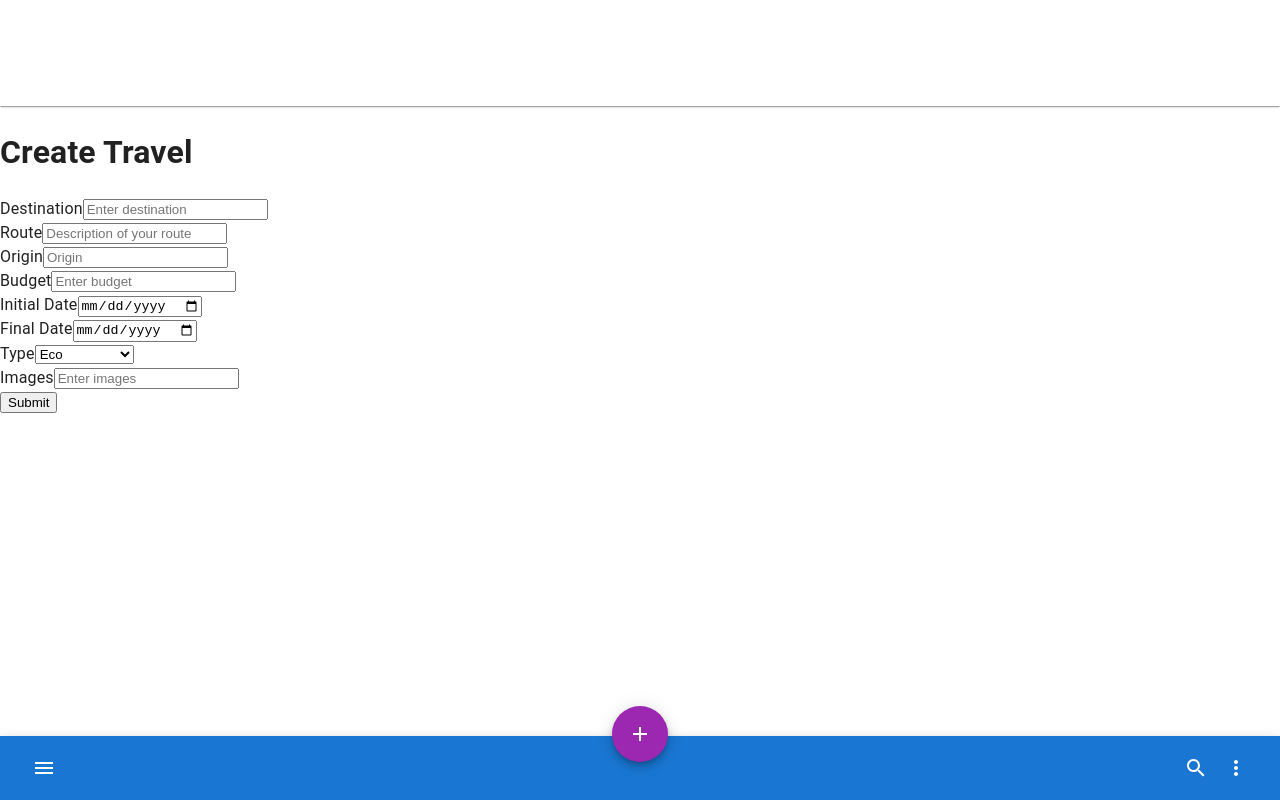
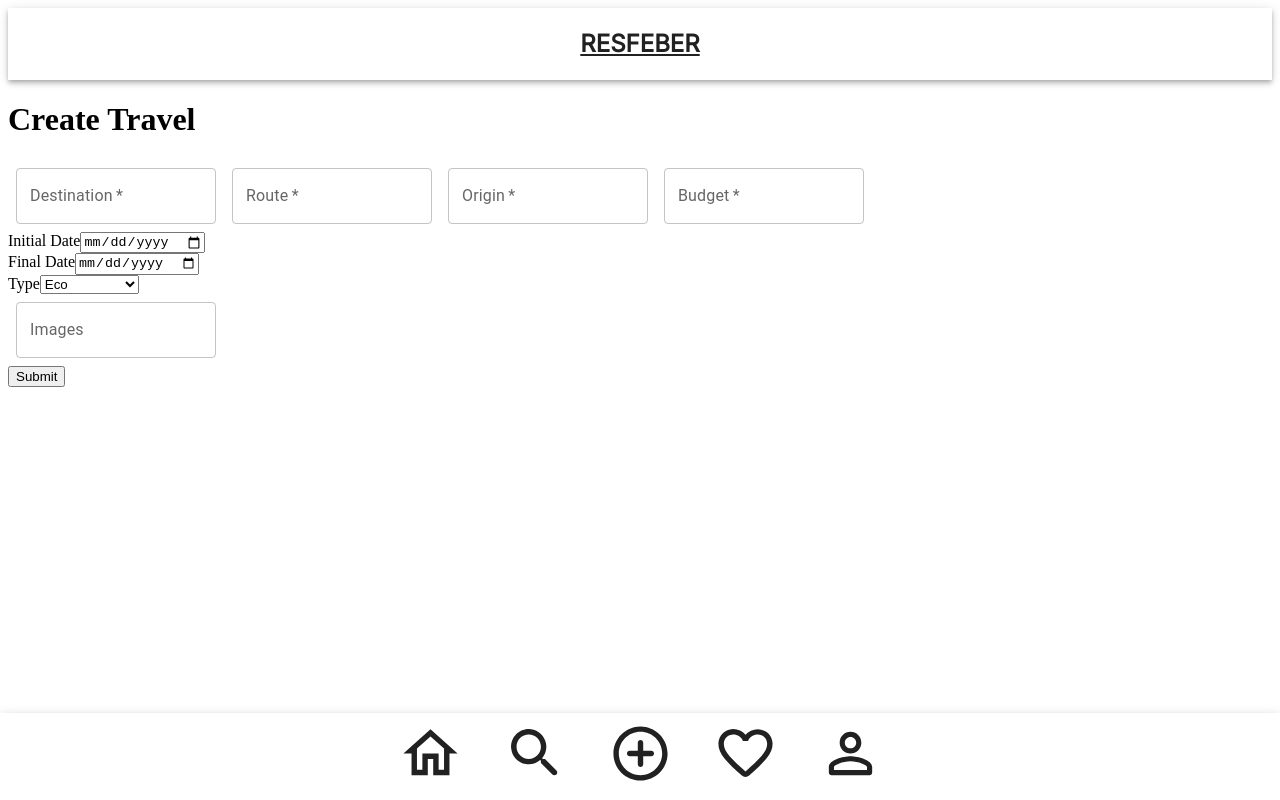
Before and after one commit to cristinahcm/resfeber-client, a React (Create React App) app: page /createTravel in a window 1280 px wide. Built offline with nearby package versions, Linux system fonts and the light colour scheme; the HTML template or start-up script is replaced by a standard one.

Commit message:
material ui + travel form

```diff
--- a/public/index.html
+++ b/public/index.html
@@ -9,6 +9,9 @@
       name="description"
       content="Web site created using create-react-app"
     />
+    <style>
+      @import url('https://fonts.googleapis.com/css2?family=Inter:wght@100;200;400&display=swap');
+      </style>
     <!--
       manifest.json provides metadata used when your web app is installed on a
       user's mobile device or desktop. See https://developers.google.com/web/fundamentals/web-app-manifest/
--- a/src/App.jsx
+++ b/src/App.jsx
@@ -1,4 +1,4 @@
-import { Routes, Route } from "react-router-dom"
+import { Routes, Route, Link } from "react-router-dom"
 import BottomAppBar from "./components/Navbar/Navbar"
 import Home from "./pages/Home"
 import Signin from "./pages/Signin"
@@ -10,12 +10,15 @@ import CreateTravelPage from "./pages/CreateTravelPage"
 import UserInfoPage from "./pages/UserInfoPage"
 import UserProfile from "./pages/UserProfile"
 import SearchPage from "./pages/SearchPage"
+import ResponsiveAppBar from "./components/Logo/Logo"
 
 
 function App() {
 	return (
 		<div className="App">
+
 			<BottomAppBar />
+			<ResponsiveAppBar />
 			<Routes>
 				<Route path="/" element={<Home />} />
 				<Route path="/createTravel" element={<CreateTravelPage />} />
--- a/src/components/Forms/TravelForm.jsx
+++ b/src/components/Forms/TravelForm.jsx
@@ -1,6 +1,14 @@
 import React, { useState } from "react"
 import { useNavigate } from "react-router-dom"
 import axios from "axios"
+import Box from '@mui/material/Box';
+import TextField from '@mui/material/TextField';
+import InputLabel from '@mui/material/InputLabel';
+import MenuItem from '@mui/material/MenuItem';
+import FormControl from '@mui/material/FormControl';
+import Select from '@mui/material/Select';
+
+
 
 const API_URL = 'http://localhost:5005';
 
@@ -11,9 +19,11 @@ const TravelForm = () => {
     budget: "",
     initialDate: "",
     finalDate: "",
-    type: "",
+    type: ["Eco, Family, Solo, Friends, Only Women"],
     images: [],
   });
+  const [type, setType] = React.useState('');
+
   const navigate = useNavigate();
   const handleChange = (e) => {
     setTravel({
@@ -35,52 +45,47 @@ const TravelForm = () => {
 
   }
   return (
+    <Box
+      sx={{
+        '& .MuiTextField-root': { m: 1, width: '25ch' },
+      }}
+      noValidate
+      autoComplete="off"
+    >
       <div className="container">
       <form onSubmit={handleSubmit}>
-        <div className="form-group">
-          <label htmlFor="destination">Destination</label>
-          <input
-            type="text"
-            className="form-control"
+        <TextField
+          required
           id="destination"
+          label="Destination"
           name="destination"
           placeholder="Enter destination"
           onChange={handleChange}
         />
-        </div>
-        <div className="form-group">
-          <label htmlFor="route">Route</label>
-          <input
-            type="text"
-            className="form-control"
+        <TextField
+          required
           id="route"
+          label="Route"
           name="route"
-            placeholder="Description of your route"
+          placeholder="Describe the route"
           onChange={handleChange}
         />
-        </div>
-        <div className="form-group">
-          <label htmlFor="origin">Origin</label>
-          <input
-            type="text"
-            className="form-control"
+        <TextField
+          required
           id="origin"
+          label="Origin"
           name="origin"
           placeholder="Origin"
           onChange={handleChange}
         />
-        </div>
-        <div className="form-group">
-          <label htmlFor="budget">Budget</label>
-          <input
-            type="number"
-            className="form-control"
+        <TextField
+        required
         id="budget"
+        label="Budget"
         name="budget"
-            placeholder="Enter budget"
+        placeholder="Budget"
         onChange={handleChange}
       />
-        </div>
         <div className="form-group">
           <label htmlFor="initialDate">Initial Date</label>
           <input
@@ -113,22 +118,20 @@ const TravelForm = () => {
             <option value="Solo">Solo</option>
           </select>
         </div>
-        <div className="form-group">
-          <label htmlFor="images">Images</label>
-          <input
-            type="text"
-            className="form-control"
+        <TextField
         id="images"
+        label="Images"
         name="images"
-            placeholder="Enter images"
+        placeholder="Images"
         onChange={handleChange}
       />
-        </div>
+      <br />
         <button type="submit" className="btn btn-primary">
           Submit
         </button>
       </form>
     </div>
+    </Box>
   );
 
 }
--- /dev/null
+++ b/src/components/Logo/Logo.jsx
@@ -0,0 +1,39 @@
+import * as React from 'react';
+import AppBar from '@mui/material/AppBar';
+import Toolbar from '@mui/material/Toolbar';
+import Typography from '@mui/material/Typography';
+import Container from '@mui/material/Container';
+
+const ResponsiveAppBar = () => {
+  const [anchorElNav, setAnchorElNav] = React.useState(null);
+  const [anchorElUser, setAnchorElUser] = React.useState(null);
+
+  return (
+    <AppBar position="static">
+
+          <Typography
+            variant="h5"
+            noWrap
+            component="a"
+            href=""
+            sx={{
+              display: 'flex',
+              fontFamily: 'Inter',
+              fontWeight: 800,
+              justifyContent: 'center',
+              backgroundColor: 'white',
+              color:'#212121',
+              padding:'20px',
+            }}
+          >
+            <div className='logo'>
+            RESFEBER
+            </div>
+
+          </Typography>
+
+
+    </AppBar>
+  );
+};
+export default ResponsiveAppBar;
--- a/src/components/Navbar/Navbar.jsx
+++ b/src/components/Navbar/Navbar.jsx
@@ -1,121 +1,34 @@
-//import { NavLink } from "react-router-dom"
 import useAuth from "../../context/auth/useAuth"
-// import "./Navbar.css"
 
 import * as React from 'react';
 import { styled } from '@mui/material/styles';
 import AppBar from '@mui/material/AppBar';
-import Box from '@mui/material/Box';
-import CssBaseline from '@mui/material/CssBaseline';
 import Toolbar from '@mui/material/Toolbar';
-import Typography from '@mui/material/Typography';
 import IconButton from '@mui/material/IconButton';
-import Paper from '@mui/material/Paper';
 import Fab from '@mui/material/Fab';
-import List from '@mui/material/List';
-import ListItem from '@mui/material/ListItem';
-import ListItemAvatar from '@mui/material/ListItemAvatar';
-import ListItemText from '@mui/material/ListItemText';
-import ListSubheader from '@mui/material/ListSubheader';
-import Avatar from '@mui/material/Avatar';
-import MenuIcon from '@mui/icons-material/Menu';
-import AddIcon from '@mui/icons-material/Add';
-import SearchIcon from '@mui/icons-material/Search';
-import MoreIcon from '@mui/icons-material/MoreVert';
 
+import SearchRoundedIcon from '@mui/icons-material/SearchRounded';
+import HomeOutlinedIcon from '@mui/icons-material/HomeOutlined';
+import ControlPointRoundedIcon from '@mui/icons-material/ControlPointRounded';
+import FavoriteBorderRoundedIcon from '@mui/icons-material/FavoriteBorderRounded';
+import PersonOutlineRoundedIcon from '@mui/icons-material/PersonOutlineRounded';
+import {Link} from 'react-router-dom';
 
-const StyledFab = styled(Fab)({
-  position: 'absolute',
-  zIndex: 1,
-  top: -30,
-  left: 0,
-  right: 0,
-  margin: '0 auto',
-});
 
 export default function BottomAppBar() {
   return (
     <React.Fragment>
-      <CssBaseline />
-      <Paper square sx={{ pb: '50px' }}>
-        <Typography variant="h5" gutterBottom component="div" sx={{ p: 2, pb: 0 }}>
-
-        </Typography>
-        <List sx={{ mb: 2 }}>
-          {/* {messages.map(({ id, primary, secondary, person }) => (
-            <React.Fragment key={id}>
-              {id === 1 && (
-                <ListSubheader sx={{ bgcolor: 'background.paper' }}>
-                  Today
-                </ListSubheader>
-              )}
-
-              {id === 3 && (
-                <ListSubheader sx={{ bgcolor: 'background.paper' }}>
-                  Yesterday
-                </ListSubheader>
-              )}
-
-              <ListItem button>
-                <ListItemAvatar>
-                  <Avatar alt="Profile Picture" src={person} />
-                </ListItemAvatar>
-                <ListItemText primary={primary} secondary={secondary} />
-              </ListItem>
-            </React.Fragment>
-          ))} */}
-        </List>
-      </Paper>
-      <AppBar position="fixed" color="primary" sx={{ top: 'auto', bottom: 0 }}>
-        <Toolbar>
-          <IconButton color="inherit" aria-label="open drawer">
-            <MenuIcon />
-          </IconButton>
-          <StyledFab color="secondary" aria-label="add">
-            <AddIcon />
-          </StyledFab>
-          <Box sx={{ flexGrow: 1 }} />
-          <IconButton color="inherit">
-            <SearchIcon />
-          </IconButton>
-          <IconButton color="inherit">
-            <MoreIcon />
+      <AppBar position="fixed" sx={{ top: 'auto', bottom: 0, }}>
+        <Toolbar sx={{backgroundColor:'white', display: 'flex', justifyContent:'center'}}>
+          <IconButton>
+            <Link to="/"><HomeOutlinedIcon sx={{color:'#212121', fontSize:'65px', paddingRight:'20px', paddingLeft:'20px'}}/></Link>
+            <Link to="/search"><SearchRoundedIcon sx={{color:'#212121', fontSize:'65px', paddingRight:'20px', paddingLeft:'20px'}}/></Link>
+            <Link to="/createTravel"><ControlPointRoundedIcon sx={{color:'#212121', fontSize:'65px', paddingRight:'20px', paddingLeft:'20px'}}/></Link>
+            <Link to="/favorites"><FavoriteBorderRoundedIcon sx={{color:'#212121', fontSize:'65px', paddingRight:'20px', paddingLeft:'20px'}}/></Link>
+            <Link to="/profile/:id"><PersonOutlineRoundedIcon sx={{color:'#212121', fontSize:'65px', paddingRight:'20px', paddingLeft:'20px'}}/></Link>
           </IconButton>
         </Toolbar>
       </AppBar>
     </React.Fragment>
   );
 }
-
-
-
-
-
-
-
-// const Navbar = () => {
-// 	// We are getting the user and some functions from the context
-// 	const { isLoggedIn, currentUser, removeUser } = useAuth()
-// 	// console.log(currentUser)
-// 	return (
-// 		<nav className="Navbar">
-// 			<NavLink className="logo" to="/">
-// 				App name
-// 			</NavLink>
-// 			{isLoggedIn && (
-// 				<>
-// 					<NavLink to="/profile">{currentUser.email}</NavLink>
-// 					<button onClick={removeUser}>Log-Out</button>
-// 				</>
-// 			)}
-// 			{!isLoggedIn && (
-// 				<>
-// 					<NavLink to="/signin">Log in</NavLink>
-// 					<NavLink to="/signup">Sign Up</NavLink>
-// 				</>
-// 			)}
-// 		</nav>
-// 	)
-// }
-
-//export default Navbar
--- a/src/styles/global.css
+++ b/src/styles/global.css
@@ -4,15 +4,13 @@
 	margin: 0;
 	padding: 0;
 	box-sizing: border-box;
-}
+	font-family: 'Inter', sans-serif;
 
-html {
-	font-family: "Manrope", sans-serif;
+
 }
 
 a {
 	text-decoration: none;
-	color: inherit;
 }
 
 ul {
```
Lines whose indentation alone changed are shown as unchanged.
